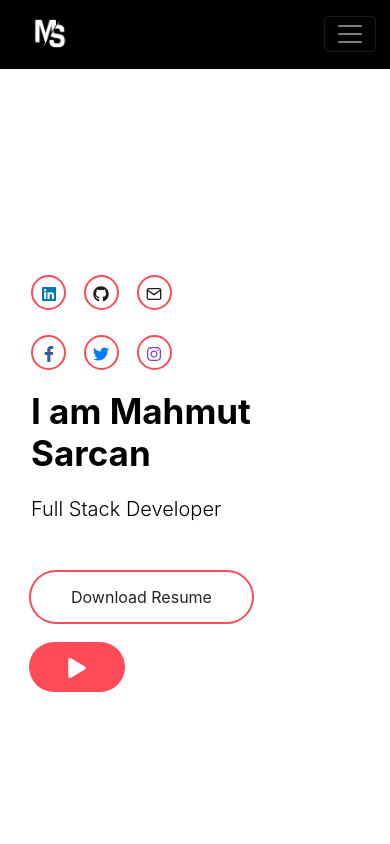
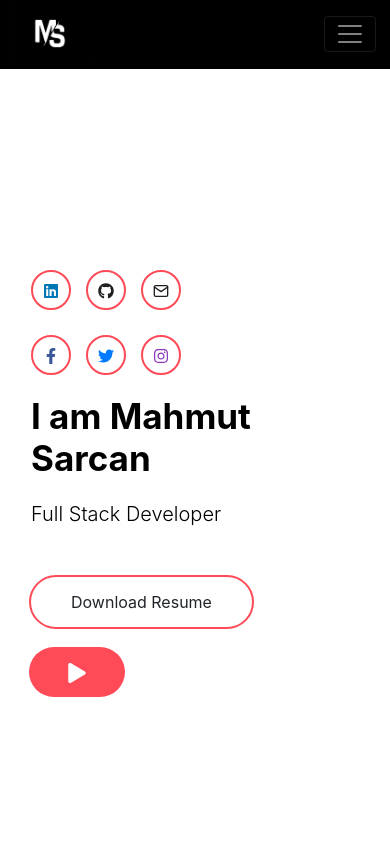
Before and after one commit to mhmtdl/mahmutportfolio, a React (Create React App) app in the folder portfolio/: page / in a window 390 px wide. Shown: the top 844 px of the page. Built offline with nearby package versions, Linux system fonts and the light colour scheme.

Commit message:
buttons changing

```diff
--- a/portfolio/src/App.css
+++ b/portfolio/src/App.css
@@ -497,8 +497,8 @@ body {
 
 @media (max-width:400px) {
   .header__ul li {
-    width:35px;
-    height: 35px;
+    width:40px;
+    height: 40px;
 
 
   }
```
